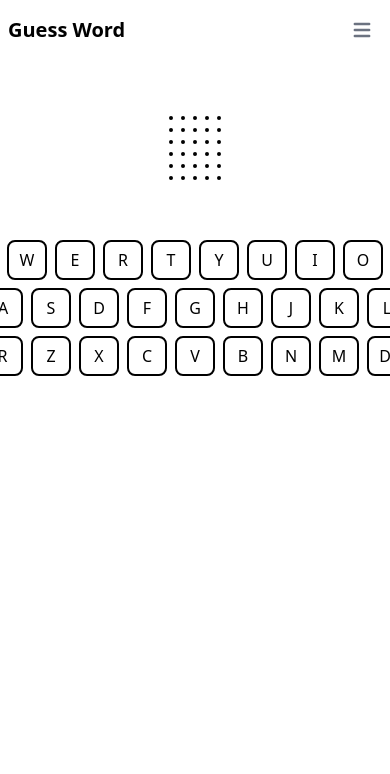
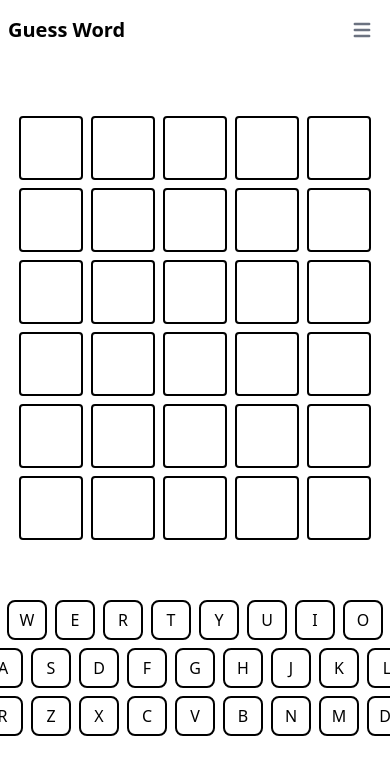
Before and after one commit to Joheyab/GuessWord, a React (Vite) app: page / in a window 390 px wide. Shown: the top 774 px of the page. Built offline with nearby package versions, Linux system fonts and the light colour scheme.

Commit message:
Fix bug color letters

```diff
--- a/package.json
+++ b/package.json
@@ -18,7 +18,7 @@
   "devDependencies": {
     "@types/react": "^18.0.27",
     "@types/react-dom": "^18.0.10",
-    "@vitejs/plugin-react-swc": "^3.0.0",
+    "@vitejs/plugin-react-swc": "^3.1.0",
     "autoprefixer": "^10.4.13",
     "postcss": "^8.4.21",
     "tailwindcss": "^3.2.6",
--- a/src/App.css
+++ b/src/App.css
@@ -15,3 +15,16 @@ body{
   margin: 0;
   min-width: 320px;
 }
+
+#normal{
+  display: block;
+  border: 2px solid black;
+  margin: 4px;
+  text-align: center;
+  border-radius: 4px;
+  width: 64px;
+  height: 64px;
+  font-size: 3rem;
+  line-height: 1;
+  color: white
+}
--- a/src/components/Square.jsx
+++ b/src/components/Square.jsx
@@ -7,14 +7,16 @@ function Square({ letterPos, attemptVal }) {
 
   const correct = wordPlay[letterPos] === letter
   const almost = !correct&& letter !== "" && wordPlay.includes(letter)
-
+  const class1 = "block border-2 m-1 bg-[green] text-center border-black md:w-16 md:h-16 rounded md:text-5xl dark:text-white sm:w-14 sm:h-14 sm:text-4xl"
+  const class2 = "block border-2 m-1 bg-[#ffff0094] text-center border-black md:w-16 md:h-16 rounded md:text-5xl dark:text-white sm:w-14 sm:h-14 sm:text-4xl"
+  const class3 = "block border-2 m-1 bg-[#2c2a2a] text-center border-black md:w-16 md:h-16 rounded md:text-5xl dark:text-white sm:w-14 sm:h-14 sm:text-4xl"
 
   const letterState =
   currentAttempt.attempt > attemptVal &&
-  (correct ? "green" : almost ? "#ffff0094" : "#2c2a2a");
+  (correct ? class1 : almost ? class2 : class3);
   return (
     <div
-      className={`block bg-[${letterState}] border-2 m-1 text-center border-black md:w-16 md:h-16 rounded md:text-5xl dark:text-white sm:w-14 sm:h-14 sm:text-4xl`}
+      className={letterState} id="normal"
     >
       {letter}
     </div>
--- a/src/pages/GamePage.jsx
+++ b/src/pages/GamePage.jsx
@@ -66,10 +66,7 @@ function GamePage() {
       });
   };
 
-  const resetBoard = () => {
-    setCurrentAttempt({attempt: 0, letterPos: 0})
-    setBoard(board)
-  }
+
   useEffect(() => {
     getWordToPlay();
   }, [wordPlay]);
```
Also changed, not shown: vite.config.js (+3 -4 lines), 1 other file (tests, documents, lock files or other folders).
